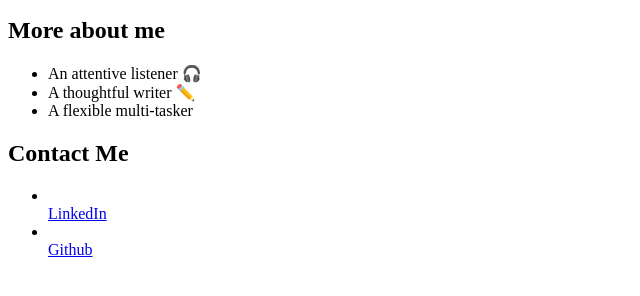
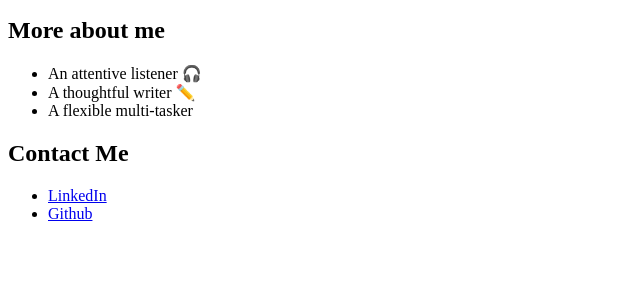
Before and after one commit to myhh017/about_me, a plain HTML site: page index.html in a window 1280 px wide. Shown: the part 272-568 px from the top of the page, without its empty margins (0-640 px from the left). Drawn offline with Linux system fonts and the light colour scheme.

Commit message:
Update index.html

```diff
--- a/index.html
+++ b/index.html
@@ -17,10 +17,10 @@
     </ul>
 
     <h2>Contact Me</h2>
-    <ul>
-      <li></li><a href="https://www.linkedin.com/in/ha-my-hoang-835732b7/" target="_blank">LinkedIn</a></li>
-    <li></li><a href="https://github.com/myhh017" target="_blank">Github</a></li>
-    </ul>
+      <ul>
+          <li><a href="https://www.linkedin.com/in/ha-my-hoang-835732b7/" target="_blank">LinkedIn</a></li>
+          <li><a href="https://github.com/myhh017" target="_blank">Github</a></li>
+      </ul>
 
   </body>
 </html>
```
